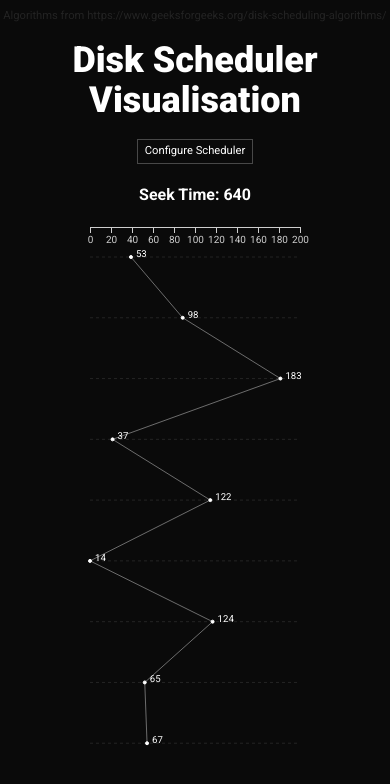
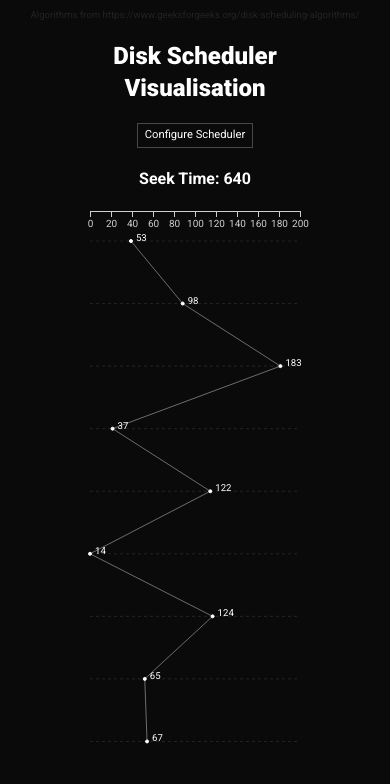
Before and after one commit to MohammedAliHussein/disk-scheduling-site, a Next.js app: page / in a window 390 px wide. Shown: the top 784 px of the page. Built offline with nearby package versions, Linux system fonts and the light colour scheme.

Commit message:
feature/donation: responsive title and disclaimer

```diff
--- a/src/components/disclaimer.tsx
+++ b/src/components/disclaimer.tsx
@@ -1,6 +1,6 @@
 const Disclaimer = () => {
   return (
-    <p className="absolute top-0 mt-2 text-center text-[0.7rem] text-[rgba(255,255,255,0.1)]">
+    <p className="absolute top-0 mt-2 text-center text-[0.6rem] md:text-[0.7rem] text-[rgba(255,255,255,0.1)]">
       Algorithms from https://www.geeksforgeeks.org/disk-scheduling-algorithms/
     </p>
   );
--- a/src/components/title.tsx
+++ b/src/components/title.tsx
@@ -1,6 +1,6 @@
 const Title = () => {
   return (
-    <p className="antialiased font-extrabold text-white text-4xl text-center">
+    <p className="antialiased font-extrabold text-white text-2xl text-center md:text-4xl">
       Disk Scheduler Visualisation
     </p>
   );
```
